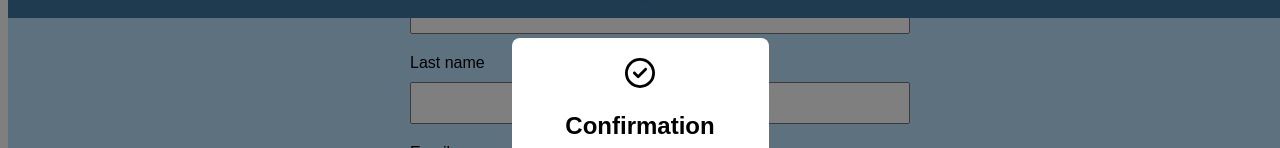
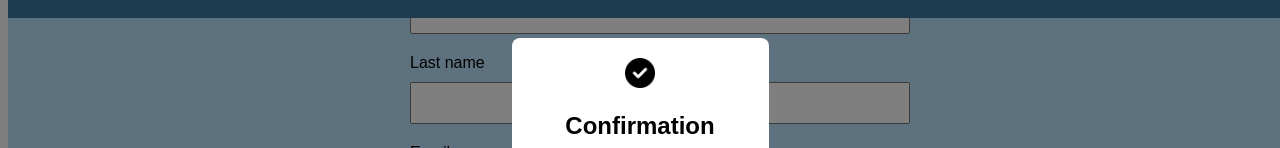
Before and after one commit to hugoperez11/info-cat-embalses, a Vue app: page /contact in a window 1280 px wide. Both pictures are taken after typing "Sample", "Sample", "Sample", "Sample" into the empty fields and a click on the button "Submit". Shown: the part 245-393 px from the top of the page. Built offline with nearby package versions, Linux system fonts and the light colour scheme.

Commit message:
iconhome

```diff
--- a/src/components/Contact.vue
+++ b/src/components/Contact.vue
@@ -48,7 +48,7 @@ export default {
 
         <div v-if="showPopup" class="popup-overlay" @click.self="closePopup">
       <div class="popup">
-        <img class="img-popup" src="../assets/images/circle-check-regular.svg" alt="circle" /><h2>Confirmation</h2>
+        <img class="img-popup" src="../assets/images/circle-check-solid.png" alt="circle" /><h2>Confirmation</h2>
         <p>Message sended successfully!</p>
         <button @click="closePopup">Close</button>
       </div>
@@ -63,7 +63,6 @@ export default {
 }
 .img-popup{
     width: 30px;
-    color: green;
 
 }
 
```
Also changed, not shown: src/assets/images/circle-check-regular.svg (deleted), src/assets/images/circle-check-solid.png (added).
